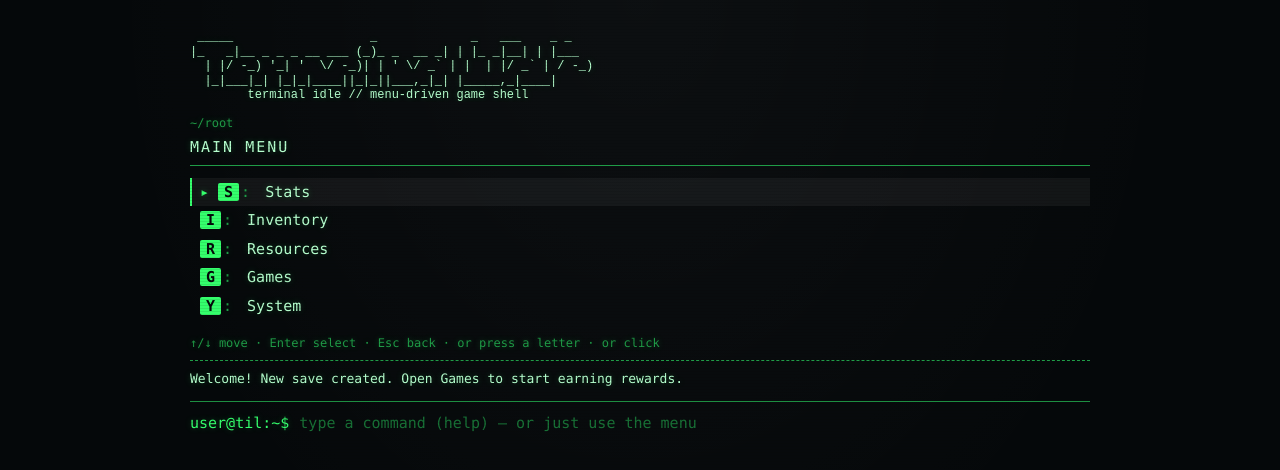
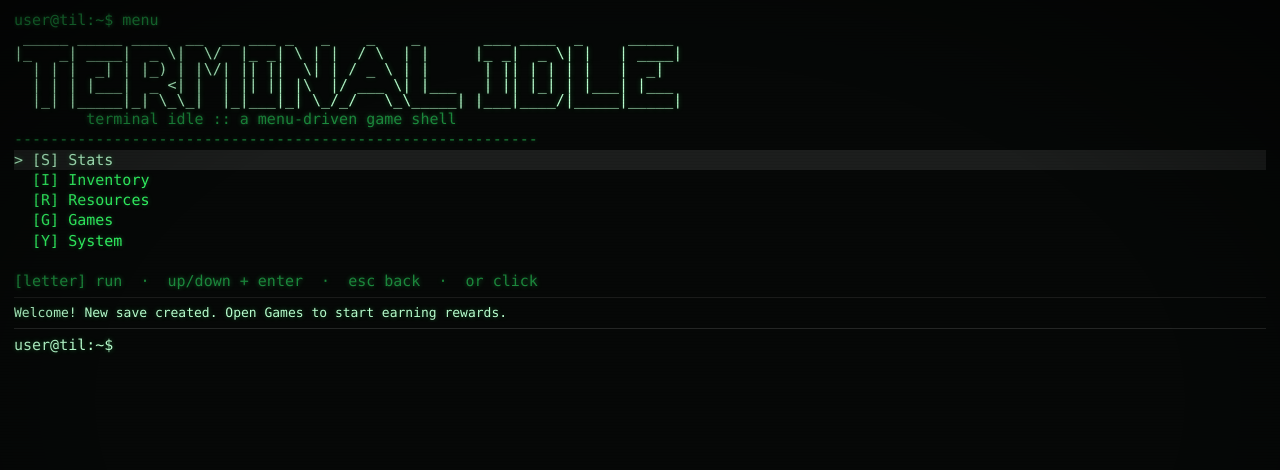
Before and after one commit to Dasky14/TerminalIdle, a website built with Vite: page frontend/index.html in a window 1280 px wide. Built offline with nearby package versions, Linux system fonts and the light colour scheme.

Commit message:
Redesign shell to look like an authentic terminal
- Replace the broken banner with a large, readable pure-ASCII "TERMINAL IDLE"
  logo (figlet standard font).
- Drop the colored per-letter key badges; menu items are now pure ASCII
  ([S] Stats) with a `>` caret marking the selection.
- Page transitions clear the screen and print every line one at a time (fast),
  like terminal output; live-state updates redraw instantly without animation.
- CRT styling: black phosphor screen, subtle scanlines/vignette, blinking block
  cursor, prompt echo per screen; added a monochrome "white" theme.
- Wrap long menu descriptions instead of triggering a horizontal scrollbar.

Co-Authored-By: Claude Opus 4.8 <noreply@anthropic.com>

```diff
--- a/frontend/src/shell/shell.js
+++ b/frontend/src/shell/shell.js
@@ -1,13 +1,14 @@
-// The menu-driven shell: renders the current screen and coordinates navigation.
+// The menu-driven shell, styled as an authentic terminal.
 //
-// The shell is terminal-styled but MENU-FIRST. Every screen is a list of
-// hotkey-labeled items that can be activated three equivalent ways:
+// Terminal-first: the screen is drawn as printed output. Navigating clears the
+// screen (like `clear`) and reprints every line one at a time, fast. Menu items
+// are pure ASCII (`[S] Stats`); the selected one is marked with a `>` caret.
+//
+// Activation has three equivalent paths (handled here + input.js + mouse):
 //   - press the item's letter               (hotkey)
 //   - ArrowUp/ArrowDown to move, Enter       (keyboard focus)
 //   - click the item                         (mouse)
-// Esc / Backspace goes back. A typed command line handles power actions.
-//
-// Keyboard wiring lives in input.js; the command line in commandLine.js.
+// Esc / Backspace goes back.
 
 import { buildScreen } from './menus.js';
 import { onChange } from '../game/state.js';
@@ -16,29 +17,35 @@ import { exportSave, importSave, resetSave } from '../game/save.js';
 import { getConfig } from '../config.js';
 
 const THEME_KEY = 'til.theme';
-const THEMES = ['green', 'amber', 'blue'];
-const MAX_LOG = 8;
+const THEMES = ['green', 'amber', 'blue', 'white'];
+const MAX_LOG = 6;
+const PRINT_DELAY_MS = 12; // per-line delay for the "printing" effect
+const RULE = '-'.repeat(58);
+
+const sleep = (ms) => new Promise((r) => setTimeout(r, ms));
 
 export class Shell {
   /**
-   * @param {HTMLElement} root         where the terminal renders (#screen)
+   * @param {HTMLElement} root
    * @param {import('../windows/windowManager.js').WindowManager} windowManager
    */
   constructor(root, windowManager) {
     this.root = root;
     this.windowManager = windowManager;
-    this.stack = ['root']; // menu navigation stack (screen ids)
+    this.stack = ['root'];
     this.focusIndex = 0;
     this.log = [];
-    this.screen = null; // current built screen descriptor
+    this.screen = null;
+    this._renderGen = 0; // bumped on each render to cancel in-flight animations
+    this._itemNodes = new Map();
 
     this._buildChrome();
     this._applyStoredTheme();
 
-    // Re-render live screens (stats/inventory/resources) when state changes.
+    // Live screens re-render instantly (no animation) when state changes.
     onChange(() => {
       if (['stats', 'inventory', 'resources', 'system'].includes(this.currentId)) {
-        this.render();
+        this.render(false);
       }
     });
   }
@@ -47,46 +54,43 @@ export class Shell {
     return this.stack[this.stack.length - 1];
   }
 
-  // --- DOM chrome (built once) ---------------------------------------------
   _buildChrome() {
     this.root.innerHTML = `
       <div class="term">
-        <pre class="term__banner"></pre>
-        <div class="term__screen"></div>
+        <div class="term__out" tabindex="-1"></div>
         <div class="term__log" aria-live="polite"></div>
         <div class="term__cmdline">
           <span class="term__prompt">user@til:~$</span>
           <input class="term__input" type="text" spellcheck="false"
-                 autocomplete="off" aria-label="command line"
-                 placeholder="type a command (help) — or just use the menu" />
+                 autocomplete="off" aria-label="command line" />
+          <span class="term__blink" aria-hidden="true"></span>
         </div>
       </div>
     `;
-    this.$screen = this.root.querySelector('.term__screen');
+    this.$out = this.root.querySelector('.term__out');
     this.$log = this.root.querySelector('.term__log');
     this.$input = this.root.querySelector('.term__input');
-    this.root.querySelector('.term__banner').textContent = BANNER;
   }
 
   // --- Navigation ----------------------------------------------------------
   navigate(id) {
     this.stack.push(id);
     this.focusIndex = 0;
-    this.render();
+    this.render(true);
   }
 
   back() {
     if (this.stack.length > 1) {
       this.stack.pop();
       this.focusIndex = 0;
-      this.render();
+      this.render(true);
     }
   }
 
   goRoot() {
     this.stack = ['root'];
     this.focusIndex = 0;
-    this.render();
+    this.render(true);
   }
 
   // --- Focus / activation --------------------------------------------------
@@ -102,7 +106,6 @@ export class Shell {
     if (item) item.action(this);
   }
 
-  /** Activate an item by its hotkey letter. Returns true if one matched. */
   activateByKey(letter) {
     const up = letter.toUpperCase();
     const item = this.screen.items.find((it) => (it.key || '').toUpperCase() === up);
@@ -114,59 +117,118 @@ export class Shell {
   }
 
   // --- Rendering -----------------------------------------------------------
-  render() {
+  /** @param {boolean} [animate=true] print line-by-line, or draw instantly. */
+  async render(animate = true) {
     this.screen = buildScreen(this.currentId, this);
     if (this.focusIndex >= this.screen.items.length) this.focusIndex = 0;
 
-    const bodyHtml = (this.screen.body || [])
-      .map((line) => `<div class="term__bodyline">${escapeHtml(line)}</div>`)
-      .join('');
+    const lines = this._composeLines();
+    const gen = ++this._renderGen;
+    this.$out.innerHTML = '';
+    this._itemNodes = new Map();
 
-    const itemsHtml = this.screen.items
-      .map((it, i) => {
-        const hint = it.hint ? `<span class="term__hint"> — ${escapeHtml(it.hint)}</span>` : '';
-        return `<li class="term__item" data-index="${i}" tabindex="0">
-            <span class="term__key">${escapeHtml(it.key || '·')}</span><span class="term__sep">:</span>
-            <span class="term__label">${escapeHtml(it.label)}</span>${hint}
-          </li>`;
-      })
-      .join('');
+    if (!animate) {
+      for (const entry of lines) this.$out.appendChild(this._makeNode(entry));
+      this._paintFocus();
+      return;
+    }
 
-    const crumbs = this.stack.join(' / ');
-    this.$screen.innerHTML = `
-      <div class="term__crumbs">~/${escapeHtml(crumbs)}</div>
-      <div class="term__title">${escapeHtml(this.screen.title)}</div>
-      ${bodyHtml ? `<div class="term__body">${bodyHtml}</div>` : ''}
-      <ul class="term__items">${itemsHtml}</ul>
-      <div class="term__help">↑/↓ move · Enter select · Esc back · or press a letter · or click</div>
-    `;
+    for (const entry of lines) {
+      if (gen !== this._renderGen) return; // superseded by a newer render
+      this.$out.appendChild(this._makeNode(entry));
+      this.$out.scrollTop = this.$out.scrollHeight;
+      // Blank/gap lines print instantly; content lines carry the delay.
+      await sleep(entry.t === 'gap' ? 0 : PRINT_DELAY_MS);
+    }
+    if (gen !== this._renderGen) return;
+    this._paintFocus();
+  }
 
-    // Wire mouse: click activates, hover focuses.
-    this.$screen.querySelectorAll('.term__item').forEach((li) => {
-      const idx = Number(li.dataset.index);
-      li.addEventListener('click', () => {
-        this.focusIndex = idx;
+  /** Build the ordered list of line descriptors for the current screen. */
+  _composeLines() {
+    const s = this.screen;
+    const lines = [];
+    const cmd = this.currentId === 'root' ? 'menu' : this.currentId;
+    lines.push({ t: 'prompt', text: `user@til:~$ ${cmd}` });
+
+    if (this.currentId === 'root') {
+      for (const bl of BANNER_LINES) lines.push({ t: 'banner', text: bl });
+      lines.push({ t: 'dim', text: '        terminal idle :: a menu-driven game shell' });
+    } else {
+      lines.push({ t: 'head', text: `:: ${s.title}` });
+    }
+    lines.push({ t: 'rule', text: RULE });
+
+    for (const b of s.body || []) lines.push({ t: 'text', text: b });
+    if (s.body && s.body.length) lines.push({ t: 'gap', text: '' });
+
+    s.items.forEach((it, i) =>
+      lines.push({ t: 'item', index: i, key: it.key, label: it.label, hint: it.hint }),
+    );
+
+    lines.push({ t: 'gap', text: '' });
+    lines.push({
+      t: 'hint',
+      text: '[letter] run  ·  up/down + enter  ·  esc back  ·  or click',
+    });
+    return lines;
+  }
+
+  _makeNode(entry) {
+    const div = document.createElement('div');
+    div.className = 'term__line';
+
+    if (entry.t === 'item') {
+      div.classList.add('term__line--item');
+      div.dataset.index = String(entry.index);
+
+      const caret = document.createElement('span');
+      caret.className = 'term__caret';
+      caret.textContent = '  ';
+
+      const text = document.createElement('span');
+      text.className = 'term__itext';
+      text.textContent = `[${entry.key || '?'}] ${entry.label}`;
+
+      div.append(caret, text);
+
+      if (entry.hint) {
+        const hint = document.createElement('span');
+        hint.className = 'term__ihint';
+        hint.textContent = `  - ${entry.hint}`;
+        div.appendChild(hint);
+      }
+
+      div.addEventListener('click', () => {
+        this.focusIndex = entry.index;
         this.activateFocused();
       });
-      li.addEventListener('mousemove', () => {
-        if (this.focusIndex !== idx) {
-          this.focusIndex = idx;
+      div.addEventListener('mousemove', () => {
+        if (this.focusIndex !== entry.index) {
+          this.focusIndex = entry.index;
           this._paintFocus();
         }
       });
-    });
 
-    this._paintFocus();
-    this._renderLog();
+      this._itemNodes.set(entry.index, { node: div, caret });
+    } else {
+      div.classList.add(`term__line--${entry.t}`);
+      // Use a non-breaking-ish space so empty lines keep their height.
+      div.textContent = entry.text === '' ? ' ' : entry.text;
+    }
+    return div;
   }
 
   _paintFocus() {
-    this.$screen.querySelectorAll('.term__item').forEach((li) => {
-      li.classList.toggle('term__item--active', Number(li.dataset.index) === this.focusIndex);
-    });
+    for (const [index, { node, caret }] of this._itemNodes) {
+      const selected = index === this.focusIndex;
+      node.classList.toggle('is-selected', selected);
+      caret.textContent = selected ? '> ' : '  ';
+      if (selected) node.scrollIntoView({ block: 'nearest' });
+    }
   }
 
-  // --- Log (transient output) ---------------------------------------------
+  // --- Log (async/transient output) ---------------------------------------
   print(text, cls = '') {
     this.log.push({ text, cls });
     if (this.log.length > MAX_LOG) this.log.shift();
@@ -180,29 +242,29 @@ export class Shell {
       .join('');
   }
 
-  // --- Actions used by menu items / command line ---------------------------
+  // --- Actions -------------------------------------------------------------
   openMinigame(id) {
     const mg = getMinigame(id);
     if (!mg) {
-      this.print(`No such minigame: ${id}`, 'is-error');
+      this.print(`no such minigame: ${id}`, 'is-error');
       return;
     }
     this.windowManager.open(mg);
-    this.print(`Launched "${mg.title}".`, 'is-ok');
+    this.print(`launched "${mg.title}"`, 'is-ok');
   }
 
   doExport() {
     const name = exportSave();
-    this.print(`Exported save: ${name}`, 'is-ok');
+    this.print(`exported save: ${name}`, 'is-ok');
   }
 
   async doImport() {
     try {
       const { level } = await importSave();
-      this.print(`Save imported (level ${level}).`, 'is-ok');
-      this.render();
+      this.print(`save imported (level ${level})`, 'is-ok');
+      this.render(false);
     } catch (err) {
-      this.print(`Import failed: ${err.message}`, 'is-error');
+      this.print(`import failed: ${err.message}`, 'is-error');
     }
   }
 
@@ -210,7 +272,7 @@ export class Shell {
     const ok = window.confirm('Reset your save? This erases all local progress.');
     if (ok) {
       resetSave();
-      this.print('Save reset.', 'is-ok');
+      this.print('save reset', 'is-ok');
       this.goRoot();
     }
   }
@@ -224,7 +286,8 @@ export class Shell {
     } catch {
       /* ignore */
     }
-    this.print(`Theme: ${next}`, 'is-ok');
+    this.print(`theme: ${next}`, 'is-ok');
+    if (this.currentId === 'system') this.render(false);
   }
 
   _applyStoredTheme() {
@@ -240,31 +303,33 @@ export class Shell {
   async pingBackend() {
     const { apiBase } = getConfig();
     if (!apiBase) {
-      this.print('No backend configured (apiBase is empty). Playing offline.', 'is-warn');
+      this.print('no backend configured (offline)', 'is-warn');
       return;
     }
-    this.print(`Pinging ${apiBase}/health ...`);
+    this.print(`pinging ${apiBase}/health ...`);
     try {
       const res = await fetch(`${apiBase.replace(/\/$/, '')}/health`, { cache: 'no-store' });
       if (res.ok) {
         const data = await res.json().catch(() => ({}));
-        this.print(`Backend online: ${data.status || 'ok'}`, 'is-ok');
+        this.print(`backend online: ${data.status || 'ok'}`, 'is-ok');
       } else {
-        this.print(`Backend responded ${res.status}.`, 'is-warn');
+        this.print(`backend responded ${res.status}`, 'is-warn');
       }
     } catch (err) {
-      this.print(`Backend unreachable: ${err.message}`, 'is-error');
+      this.print(`backend unreachable: ${err.message}`, 'is-error');
     }
   }
 }
 
+// "TERMINAL IDLE" — figlet "standard" font. String.raw keeps the backslashes.
 const BANNER = String.raw`
- _____                   _             _   ___    _ _
-|_   _|__ _ _ _ __ ___ (_)_ _  __ _| | |_ _|__| | |___
-  | |/ -_) '_| '  \/ -_)| | ' \/ _` + '`' + ` | |  | |/ _` + '`' + ` | / -_)
-  |_|\___|_| |_|_|_\___||_|_||_\__,_|_| |___\__,_|_\___|
-        terminal idle // menu-driven game shell
+ _____ _____ ____  __  __ ___ _   _    _    _       ___ ____  _     _____
+|_   _| ____|  _ \|  \/  |_ _| \ | |  / \  | |     |_ _|  _ \| |   | ____|
+  | | |  _| | |_) | |\/| || ||  \| | / _ \ | |      | || | | | |   |  _|
+  | | | |___|  _ <| |  | || || |\  |/ ___ \| |___   | || |_| | |___| |___
+  |_| |_____|_| \_\_|  |_|___|_| \_/_/   \_\_____| |___|____/|_____|_____|
 `;
+const BANNER_LINES = BANNER.split('\n').filter((l) => l.length > 0);
 
 function escapeHtml(s) {
   return String(s)
--- a/frontend/src/styles/terminal.css
+++ b/frontend/src/styles/terminal.css
@@ -1,29 +1,36 @@
-/* Terminal shell styling. Theme is chosen via <html data-theme="green|amber|blue">. */
+/* Authentic terminal styling. Theme via <html data-theme="green|amber|blue|white">. */
 
 :root {
-  --bg: #05080a;
-  --bg-soft: #0b1013;
-  --fg: #35ff6d;
-  --fg-dim: #1f9c47;
-  --fg-bright: #b6ffce;
-  --accent: #35ff6d;
-  --danger: #ff5f5f;
-  --warn: #ffcf5f;
-  --font: "SFMono-Regular", "Consolas", "Liberation Mono", "Menlo", monospace;
+  --bg: #060807;
+  --fg: #33ff66;
+  --fg-dim: #1c8a3d;
+  --fg-bright: #b9ffcf;
+  --danger: #ff6b6b;
+  --warn: #ffd166;
+  --font: "Consolas", "SFMono-Regular", "Liberation Mono", "Menlo", "DejaVu Sans Mono",
+    monospace;
+  --glow: 0 0 5px rgba(51, 255, 102, 0.35);
 }
 
 :root[data-theme="amber"] {
-  --fg: #ffb642;
-  --fg-dim: #a06f1c;
-  --fg-bright: #ffe0a8;
-  --accent: #ffb642;
+  --fg: #ffb000;
+  --fg-dim: #a06806;
+  --fg-bright: #ffe6b0;
+  --glow: 0 0 5px rgba(255, 176, 0, 0.35);
 }
 
 :root[data-theme="blue"] {
   --fg: #5fd7ff;
   --fg-dim: #2b7fa0;
-  --fg-bright: #cdefff;
-  --accent: #5fd7ff;
+  --fg-bright: #d6f4ff;
+  --glow: 0 0 5px rgba(95, 215, 255, 0.35);
+}
+
+:root[data-theme="white"] {
+  --fg: #d7d7d7;
+  --fg-dim: #7a7a7a;
+  --fg-bright: #ffffff;
+  --glow: 0 0 4px rgba(220, 220, 220, 0.25);
 }
 
 * {
@@ -37,140 +44,153 @@ body {
 }
 
 body {
-  background:
-    radial-gradient(ellipse at 50% 0%, rgba(255, 255, 255, 0.03), transparent 60%),
-    var(--bg);
+  background: var(--bg);
   color: var(--fg);
   font-family: var(--font);
   font-size: 15px;
-  line-height: 1.5;
+  line-height: 1.35;
   overflow: hidden;
+  text-shadow: var(--glow);
 }
 
-/* Subtle scanline overlay for the CRT feel. */
+/* Faint CRT scanlines + vignette. Subtle enough to read comfortably. */
 body::after {
   content: "";
   position: fixed;
   inset: 0;
   pointer-events: none;
-  background: repeating-linear-gradient(
-    to bottom,
-    rgba(0, 0, 0, 0) 0,
-    rgba(0, 0, 0, 0) 2px,
-    rgba(0, 0, 0, 0.18) 3px
-  );
-  mix-blend-mode: multiply;
-  z-index: 1;
+  z-index: 5;
+  background:
+    repeating-linear-gradient(
+      to bottom,
+      rgba(0, 0, 0, 0) 0,
+      rgba(0, 0, 0, 0) 2px,
+      rgba(0, 0, 0, 0.12) 3px
+    ),
+    radial-gradient(ellipse at center, rgba(0, 0, 0, 0) 60%, rgba(0, 0, 0, 0.45) 100%);
 }
 
 #app {
-  position: relative;
   height: 100vh;
-  padding: 16px 20px;
-  overflow: auto;
+  padding: 10px 14px;
 }
 
 .term {
-  max-width: 900px;
-  margin: 0 auto;
-  text-shadow: 0 0 6px rgba(53, 255, 109, 0.25);
+  height: 100%;
+  display: flex;
+  flex-direction: column;
+  min-height: 0;
 }
 
-.term__banner {
-  color: var(--fg-bright);
-  font-size: 12px;
-  line-height: 1.2;
-  margin: 0 0 12px;
-  white-space: pre;
+/* Printed screen output */
+.term__out {
+  flex: 1 1 auto;
+  min-height: 0;
+  overflow-y: auto;
   overflow-x: auto;
+  outline: none;
 }
 
-.term__crumbs {
-  color: var(--fg-dim);
-  font-size: 12px;
-  margin-bottom: 4px;
+.term__line {
+  white-space: pre;
+  font-variant-ligatures: none;
 }
 
-.term__title {
-  color: var(--fg-bright);
-  letter-spacing: 2px;
-  border-bottom: 1px solid var(--fg-dim);
-  padding-bottom: 6px;
-  margin-bottom: 12px;
+.term__line--prompt {
+  color: var(--fg-dim);
 }
 
-.term__body {
-  margin-bottom: 14px;
-  white-space: pre-wrap;
+.term__line--banner {
+  color: var(--fg-bright);
+  line-height: 1.05;
 }
 
-.term__bodyline {
+.term__line--dim,
+.term__line--hint {
+  color: var(--fg-dim);
+}
+
+.term__line--head {
+  color: var(--fg-bright);
+  letter-spacing: 1px;
+}
+
+.term__line--rule {
+  color: var(--fg-dim);
+}
+
+.term__line--text {
   color: var(--fg);
 }
 
-.term__items {
-  list-style: none;
-  margin: 0 0 14px;
-  padding: 0;
+/* Menu items — pure ASCII, selection shown with a `>` caret + subtle bar. */
+.term__line--item {
+  cursor: pointer;
+  color: var(--fg);
+  white-space: pre-wrap; /* long descriptions wrap instead of scrolling */
 }
 
-.term__item {
-  padding: 3px 8px;
-  cursor: pointer;
-  border-left: 2px solid transparent;
-  outline: none;
-}
-
-.term__item:hover,
-.term__item--active {
-  background: rgba(255, 255, 255, 0.05);
-  border-left-color: var(--accent);
-}
-
-.term__item--active::before {
-  content: "▸ ";
-  color: var(--accent);
-}
-
-.term__key {
-  color: var(--bg);
-  background: var(--accent);
-  padding: 0 6px;
-  border-radius: 2px;
-  font-weight: bold;
-}
-
-.term__sep {
-  color: var(--fg-dim);
-  margin: 0 6px 0 2px;
-}
-
-.term__label {
+.term__line--item.is-selected {
+  background: rgba(255, 255, 255, 0.09);
   color: var(--fg-bright);
 }
 
-.term__hint {
-  color: var(--fg-dim);
-  font-size: 12px;
+.term__caret {
+  color: var(--fg-bright);
 }
 
-.term__help {
-  color: var(--fg-dim);
-  font-size: 12px;
-  margin-top: 4px;
+.term__itext {
+  color: inherit;
 }
 
-/* Transient log output */
+.term__ihint {
+  color: var(--fg-dim);
+}
+
+.term__line--item.is-selected .term__ihint {
+  color: var(--fg);
+}
+
+/* The trailing "ready" prompt + blinking block cursor. */
+.term__ready {
+  color: var(--fg-dim);
+}
+
+.term__cursor {
+  display: inline-block;
+  width: 0.6em;
+  height: 1.05em;
+  background: var(--fg);
+  vertical-align: text-bottom;
+  animation: til-blink 1.05s steps(1) infinite;
+  box-shadow: var(--glow);
+}
+
+@keyframes til-blink {
+  0%,
+  50% {
+    opacity: 1;
+  }
+  50.01%,
+  100% {
+    opacity: 0;
+  }
+}
+
+/* Async messages (rewards, backend pings, etc.) */
 .term__log {
-  border-top: 1px dashed var(--fg-dim);
-  margin-top: 8px;
-  padding-top: 8px;
-  min-height: 1.5em;
+  flex: 0 0 auto;
+  border-top: 1px solid rgba(255, 255, 255, 0.08);
+  margin-top: 6px;
+  padding-top: 6px;
+  max-height: 7.5em;
+  overflow-y: auto;
   font-size: 13px;
 }
 
 .term__logline {
-  color: var(--fg);
+  white-space: pre-wrap;
+  color: var(--fg-dim);
 }
 .term__logline.is-ok {
   color: var(--fg-bright);
@@ -187,31 +207,53 @@ body::after {
 
 /* Command line */
 .term__cmdline {
+  flex: 0 0 auto;
   display: flex;
   align-items: center;
   gap: 8px;
-  margin-top: 12px;
-  border-top: 1px solid var(--fg-dim);
-  padding-top: 10px;
+  margin-top: 6px;
+  padding-top: 6px;
+  border-top: 1px solid rgba(255, 255, 255, 0.12);
 }
 
 .term__prompt {
-  color: var(--accent);
+  color: var(--fg-bright);
   white-space: nowrap;
 }
 
 .term__input {
   flex: 1;
+  min-width: 0;
   background: transparent;
   border: none;
   outline: none;
   color: var(--fg-bright);
   font-family: var(--font);
   font-size: 15px;
-  caret-color: var(--accent);
+  text-shadow: var(--glow);
+  caret-color: var(--fg);
 }
 
-.term__input::placeholder {
-  color: var(--fg-dim);
-  opacity: 0.7;
+/* A blinking block that sits at the end of the command line as the cursor. */
+.term__blink {
+  flex: 0 0 auto;
+  width: 0.6em;
+  height: 1.05em;
+  background: var(--fg);
+  animation: til-blink 1.05s steps(1) infinite;
+  box-shadow: var(--glow);
 }
+.term__cmdline:focus-within .term__blink {
+  display: none; /* hide the fake cursor while the native caret is active */
+}
+
+/* Thin phosphor scrollbars */
+.term__out::-webkit-scrollbar,
+.term__log::-webkit-scrollbar {
+  width: 8px;
+  height: 8px;
+}
+.term__out::-webkit-scrollbar-thumb,
+.term__log::-webkit-scrollbar-thumb {
+  background: var(--fg-dim);
+}
```
